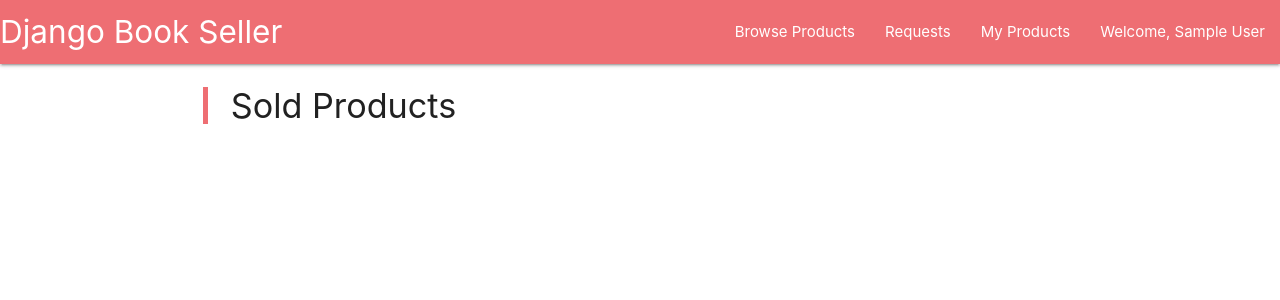
After one commit to jatinkatyal13/Quickr-Clone-Django, a Django app: page /soldProducts in a window 1280 px wide. The commit adds this page. Shown: the top 300 px of the page. Run offline with Django 3.2, Linux system fonts and the light colour scheme; the visitor is signed in with stand-in values (Sample User, id 1); data that the repository does not hold is empty; some libraries are stand-ins or nearby versions.

Commit message:
Sold Products added

```diff
--- a/main/template/navbar.html
+++ b/main/template/navbar.html
@@ -22,6 +22,7 @@
 				</script>
 				<ul id="user-content" class="dropdown-content">
 					<li> <a href="{% url 'add_product' %}"> Add Product </a> </li>
+					<li> <a href="{% url 'sold_products' %}"> Sold Products </a> </li>
 					<li> <a href="{% url 'logout' %}"> Logout </a> </li>
 				</ul>
 				<li>
--- /dev/null
+++ b/main/template/soldProducts.html
@@ -0,0 +1,29 @@
+{% extends 'base.html' %}
+
+{% block content %}
+
+	{% include 'navbar.html' %}
+
+	<div class="container">
+		<div class="row">
+			<div class="col s12 m6">
+				<blockquote> <h4> Sold Products </h4> </blockquote>
+			</div>
+		</div>
+		<div class="row">
+			{% for product in products %}
+				<div class="col s12 m6 l4">
+					<div class="card">
+						<div class="card-content">
+							<span class="card-title"> {{ product.product.title }} </span>
+							<p>
+								Sold To: {{ product.receiver.first_name }} {{ product.receiver.last_name }}
+							</p>
+						</div>
+					</div>
+				</div>
+			{% endfor %}
+		</div>
+	</div>
+
+{% endblock %}
--- a/main/urls.py
+++ b/main/urls.py
@@ -8,6 +8,7 @@ urlpatterns = [
 	url(r'^browseProducts/?$', views.browseProducts, name='browse_products'),
 	url(r'^requests/?$', views.requests, name='requests'),
 	url(r'^myProducts/?$', views.myProducts, name='my_products'),
+	url(r'^soldProducts/?$', views.soldProducts, name='sold_products'),
 	url(r'^buy/(?P<id>[0-9]+)?$', views.buy, name='buy'),
 	url(r'^acceptTrade/(?P<id>[0-9]+)?$', views.acceptTrade, name='accept_trade'),
 	url(r'^declineTrade/(?P<id>[0-9]+)?$', views.declineTrade, name='decline_trade'),
--- a/main/views.py
+++ b/main/views.py
@@ -6,6 +6,14 @@ from django.db.models import Q
 
 from .forms import *
 from .models import *
+
+@login_required
+def soldProducts(request):
+	products = Traded.objects.filter(product__owner = request.user)
+	context = {
+		'products' : products
+	}
+	return render(request, 'soldProducts.html', context)
 
 @login_required
 def myProducts(request):
```
